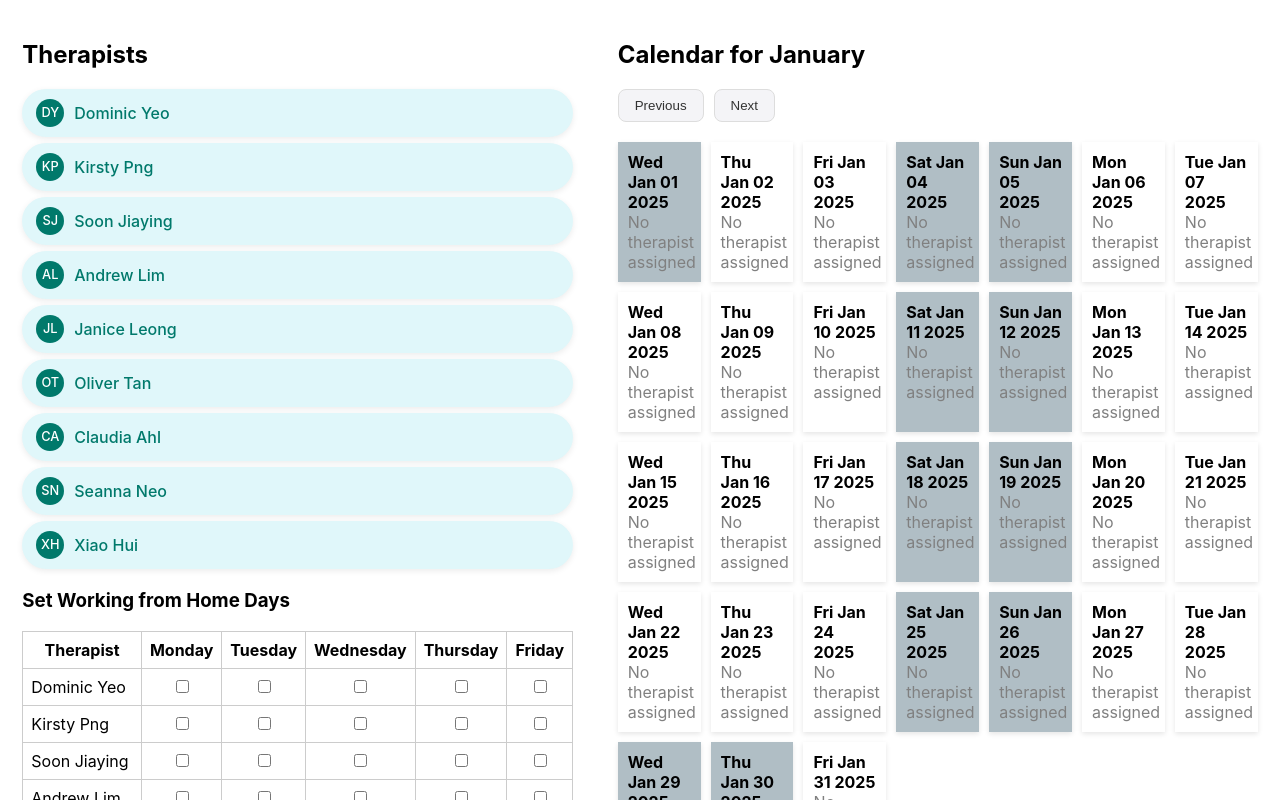
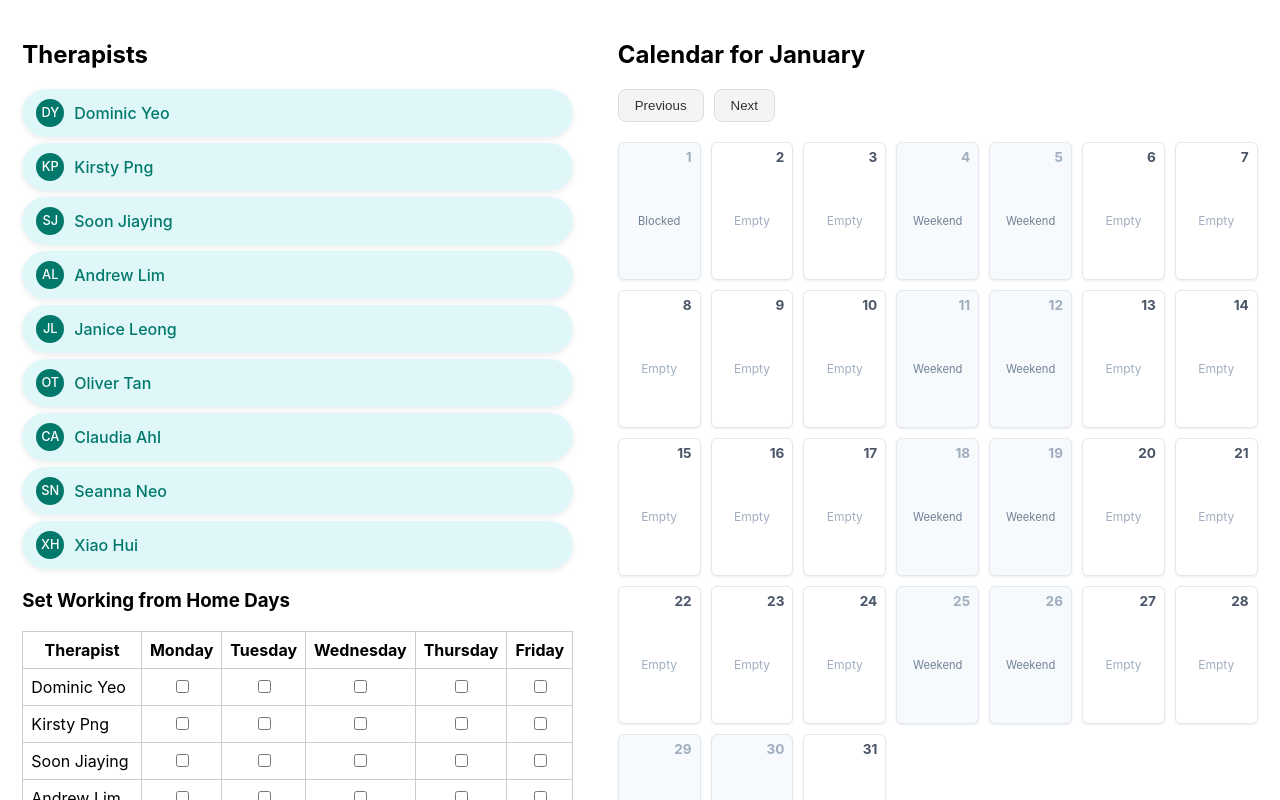
Before and after one commit to jxhnthan/hwb-crisis-rostering, a React (Create React App) app: page / in a window 1280 px wide. Shown: the top 800 px of the page. Built offline with nearby package versions, Linux system fonts and the light colour scheme.

Commit message:
Update App.js

```diff
--- a/src/App.js
+++ b/src/App.js
@@ -99,65 +99,133 @@ const Therapist = ({ name }) => {
 
 // Calendar Day (Drop Zone)
 const CalendarDay = ({ day, moveTherapist, removeTherapist, isToday, isBlocked }) => {
-  const isWeekend = day.date.getDay() === 0 || day.date.getDay() === 6; // 0 = Sunday, 6 = Saturday
-  const finalBlockedStatus = isBlocked || isWeekend; // Combine blocked days and weekends
+  const isWeekend = day.date.getDay() === 0 || day.date.getDay() === 6;
+  const finalBlockedStatus = isBlocked || isWeekend;
 
-  const [, drop] = useDrop(() => ({
+  const [{ isOver, canDrop }, drop] = useDrop(() => ({ // Add isOver and canDrop
     accept: 'THERAPIST',
     drop: (item) => {
       if (!finalBlockedStatus) {
-        moveTherapist(item.name, day.dayKey); // Only move if the day is not blocked
+        moveTherapist(item.name, day.dayKey);
       }
-    }
+    },
+    canDrop: () => !finalBlockedStatus, // Prevent dropping on blocked days
+    collect: (monitor) => ({
+      isOver: !!monitor.isOver(),
+      canDrop: !!monitor.canDrop(),
+    }),
   }));
+
+  const dayNumber = day.date.getDate();
+  const isCurrentMonth = new Date().getMonth() === day.date.getMonth() && new Date().getFullYear() === day.date.getFullYear(); // Optional: for styling non-current month days if you ever show them
+
+  let backgroundColor = '#FFFFFF'; // Default background
+  let textColor = '#333333';    // Default text color
+  let dayNumberColor = '#4A5568'; // Slightly muted day number
+
+  if (finalBlockedStatus) {
+    backgroundColor = '#F7FAFC'; // Very light grey for blocked/weekend
+    textColor = '#A0AEC0';       // Muted text for blocked
+    dayNumberColor = '#A0AEC0';
+  }
+  if (isToday) {
+    backgroundColor = '#E6FFFA'; // Light teal for today
+    dayNumberColor = '#2C7A7B';   // Stronger teal for today's number
+  }
+
+  // Style for when a therapist is being dragged over a droppable day
+  if (isOver && canDrop) {
+    backgroundColor = '#B2F5EA'; // Highlight when draggable is over
+  }
 
   return (
     <div
       ref={drop}
       style={{
-        padding: '10px',
-        minHeight: '80px',
+        padding: '8px',
+        minHeight: '120px', // Increased min-height for more space
         position: 'relative',
-        backgroundColor: isToday
-          ? '#FFEB3B' // Highlight today
-          : finalBlockedStatus
-          ? '#B0BEC5' // Solid grey for blocked days
-          : 'white', // Normal color for non-blocked days
-        borderRadius: '0px', // Rounded corners
-        boxShadow: '0 2px 5px rgba(0, 0, 0, 0.1)',
-        overflow: 'hidden', // Prevent border overflow
+        backgroundColor: backgroundColor,
+        borderRadius: '6px', // Softer corners
+        boxShadow: '0 1px 3px rgba(0, 0, 0, 0.05), 0 1px 2px rgba(0, 0, 0, 0.03)', // Softer shadow
+        display: 'flex',
+        flexDirection: 'column',
+        gap: '6px', // Space between items inside the day cell
+        border: `1px solid ${isToday ? '#4FD1C5' : '#E2E8F0'}`, // Subtle border, emphasized for today
+        transition: 'background-color 0.2s ease-in-out',
       }}
     >
-      <strong>{day.date.toDateString()}</strong>
+      <strong
+        style={{
+          alignSelf: 'flex-end', // Position day number to top-right
+          fontSize: '0.85rem',
+          color: dayNumberColor,
+          backgroundColor: isToday ? '#B2F5EA' : 'transparent', // Optional: small bg circle for today's number
+          borderRadius: isToday ? '50%' : '0',
+          padding: isToday ? '2px 6px' : '0',
+          lineHeight: '1',
+        }}
+      >
+        {dayNumber}
+      </strong>
+
       {day.therapists.length > 0 ? (
         day.therapists.map((therapist, idx) => (
           <div
             key={idx}
             style={{
-              padding: '5px',
-              backgroundColor: '#D1F2E8', // Pastel green
-              borderRadius: '15px', // Rounded corners for therapist tag
-              margin: '5px 0',
+              fontSize: '0.8rem',
+              padding: '4px 8px',
+              backgroundColor: '#E6FFFA', // Consistent light teal for assigned
+              color: '#234E52',        // Darker teal text
+              borderRadius: '4px',
+              display: 'flex',
+              justifyContent: 'space-between',
+              alignItems: 'center',
             }}
           >
-            {therapist}
+            <span>{therapist}</span>
             <button
               onClick={() => removeTherapist(therapist, day.dayKey)}
               style={{
-                marginLeft: '10px',
-                color: 'red',
+                marginLeft: '8px',
+                color: '#E53E3E', // Red for remove
                 cursor: 'pointer',
                 background: 'transparent',
                 border: 'none',
                 fontWeight: 'bold',
+                padding: '2px',
+                lineHeight: '1',
               }}
+              title={`Remove ${therapist}`} // Accessibility
             >
-              Remove
+              × {/* Use an 'x' icon (times symbol) */}
             </button>
           </div>
         ))
       ) : (
-        <div style={{ color: 'gray' }}>No therapist assigned</div>
+        !finalBlockedStatus && ( // Only show placeholder if not blocked
+          <div style={{
+            fontSize: '0.75rem',
+            color: '#A0AEC0',
+            textAlign: 'center',
+            marginTop: 'auto', // Push to bottom if cell expands
+            marginBottom: 'auto'
+          }}>
+            Empty
+          </div>
+        )
+      )}
+      {finalBlockedStatus && !isToday && ( // Label for blocked/weekend if not today
+         <div style={{
+            fontSize: '0.7rem',
+            color: '#718096',
+            textAlign: 'center',
+            marginTop: 'auto',
+            marginBottom: 'auto'
+          }}>
+            {isWeekend && !blockedDays.includes(day.dayKey) ? 'Weekend' : 'Blocked'}
+         </div>
       )}
     </div>
   );
```
